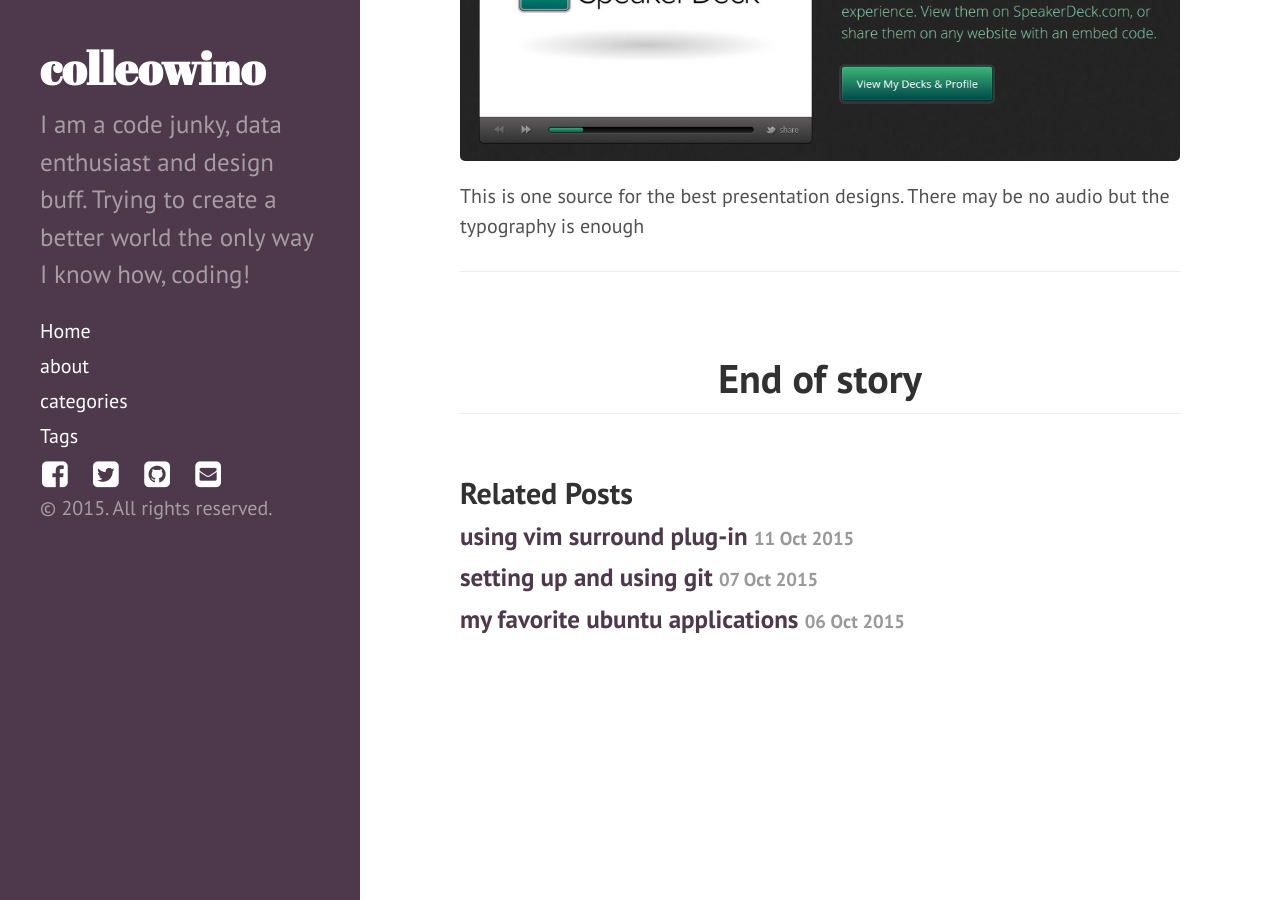
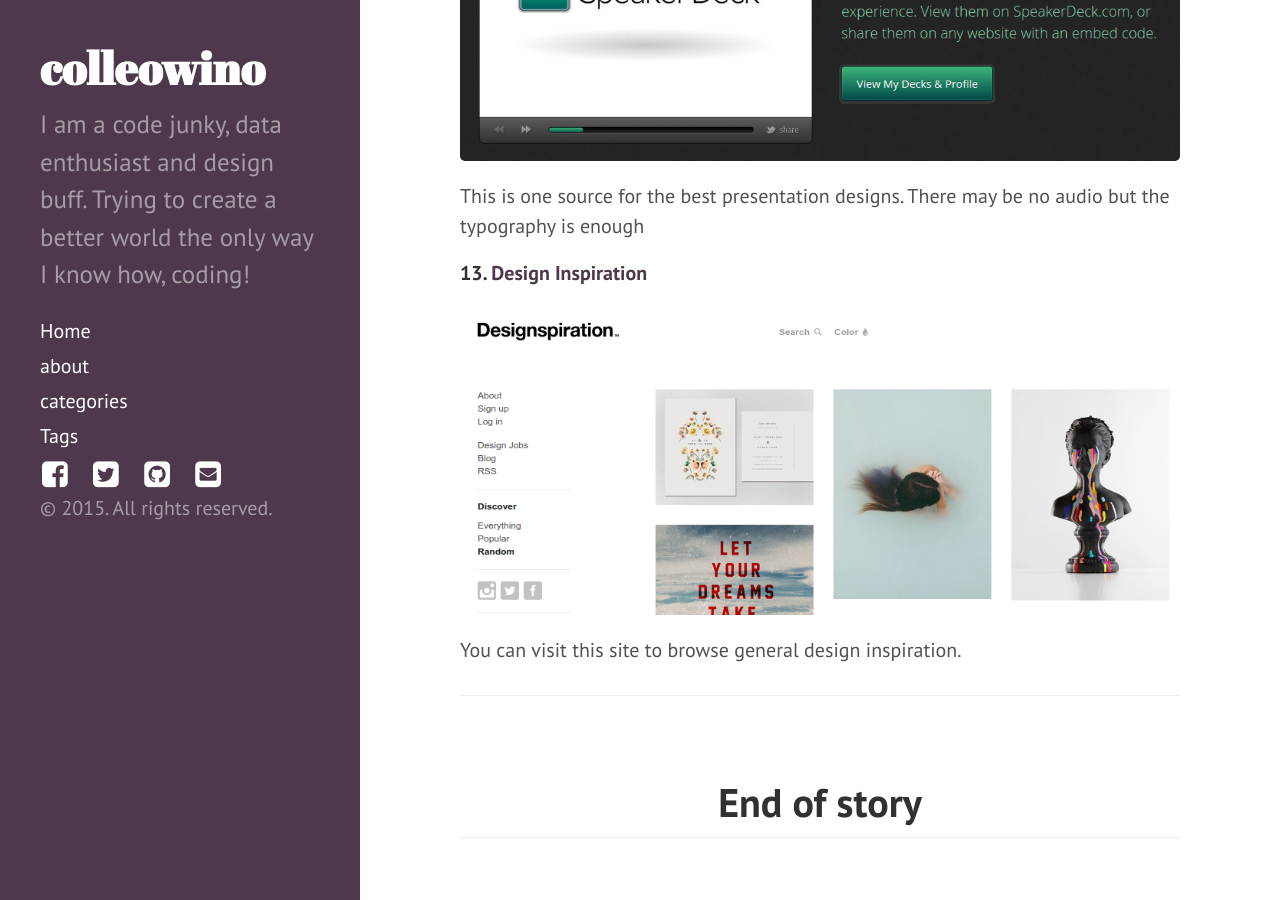
Before and after one commit to colleowino/colleowino.github.io, a Jekyll site: the page built from _posts/2015-10-07-web-and-mobile-inspiration.md, in a window 1280 px wide and 900 px high, scrolled down 6916 px. Built offline with Jekyll 4.4.1, drawn with Linux system fonts in a browser that asks for light colours; nearby versions of some CDN libraries; comment, search, counter and statistics services are not loaded.

Commit message:
added design-inspiration

```diff
--- a/_posts/2015-10-07-web-and-mobile-inspiration.md
+++ b/_posts/2015-10-07-web-and-mobile-inspiration.md
@@ -58,4 +58,8 @@
 ![speakerdeck](/img/speaker-deck.png)
 This is one source for the best presentation designs. There may be no audio but the typography is enough
 
+#### 13. [Design Inspiration](http://designspiration.net){:target='_blank'}
+![Design Inspiration](/img/design-inspiration.png)
+You can visit this site to browse general design inspiration.
+
 -----
```
Also changed, not shown: img/design-inspiration.png (added).
